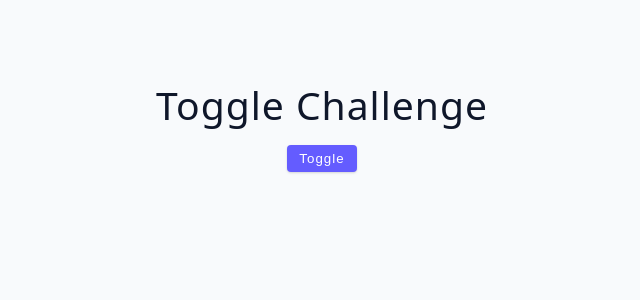
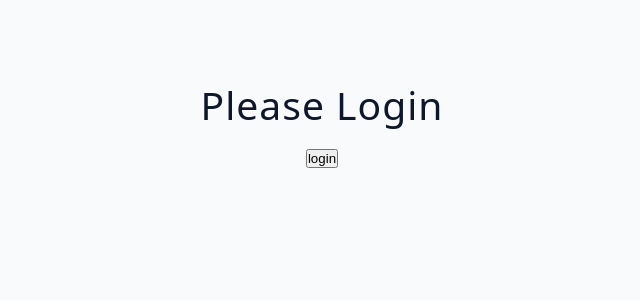
Before and after one commit to sydvys/React-hooks, a React (Vite) app: page / in a window 1280 px wide. Shown: the top 300 px of the page, without its empty margins (318-958 px from the left). Built offline with nearby package versions, Linux system fonts and the light colour scheme.

Commit message:
User challenge

```diff
--- a/src/App.jsx
+++ b/src/App.jsx
@@ -7,6 +7,8 @@
 import MultipleReturnsFetchData from "./tutorial/03-conditional-rendering/starter/02-multiple-returns-fetch-data";
 import ShortCircutOverview from "./tutorial/03-conditional-rendering/starter/04-short-circuit-overview";
 import ToggleChallange from "./tutorial/03-conditional-rendering/starter/06-toggle-challenge";
+import UserChallange from "./tutorial/03-conditional-rendering/starter/07-user-challenge";
+// import UserChallangef from "./tutorial/03-conditional-rendering/final/07-user-challenge";
 
 
 function App() {
@@ -19,7 +21,8 @@
       {/* <UseEffect /> */}
       {/* <ConditionalRendering /> */}
       {/* <MultipleReturnsFetchData /> */}
-      <ToggleChallange />
+      {/* <ToggleChallange /> */}
+      <UserChallange />
     </div>
   );
 }
--- a/src/tutorial/03-conditional-rendering/starter/07-user-challenge.jsx
+++ b/src/tutorial/03-conditional-rendering/starter/07-user-challenge.jsx
@@ -1,5 +1,32 @@
+import { useState } from "react";
+
 const UserChallenge = () => {
-  return <h2>user challenge</h2>;
+  const [user, setUser] = useState(null);
+
+  const login = () => {
+    setUser({
+      name: "ghost",
+    });
+  };
+  const logout = () => {
+    setUser(null);
+  };
+
+  return (
+    <>
+      {user ? (
+        <div>
+          <h2>hello {user.name}</h2>
+          <button onClick={logout}>logout</button>
+        </div>
+      ) : (
+        <div>
+          <h2>please login</h2>
+          <button onClick={login}>login</button>
+        </div>
+      )}
+    </>
+  );
 };
 
 export default UserChallenge;
```
